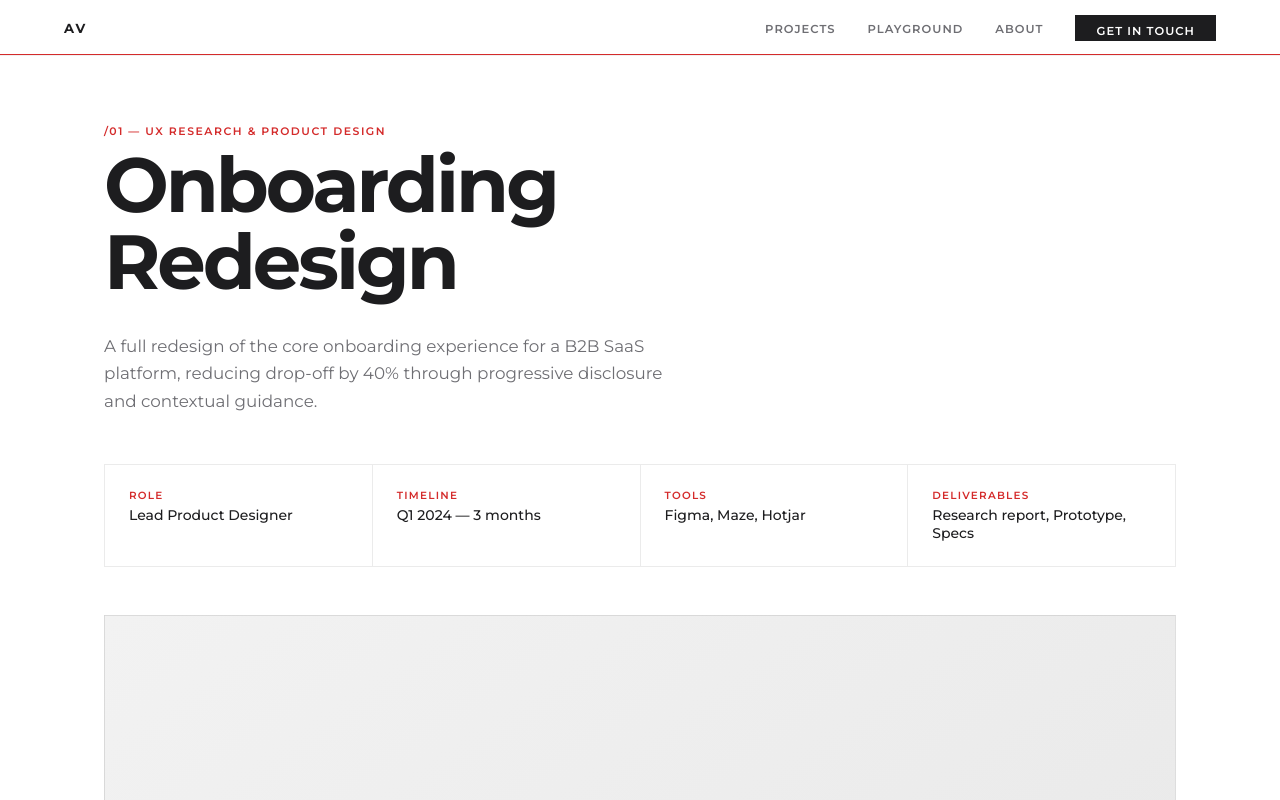
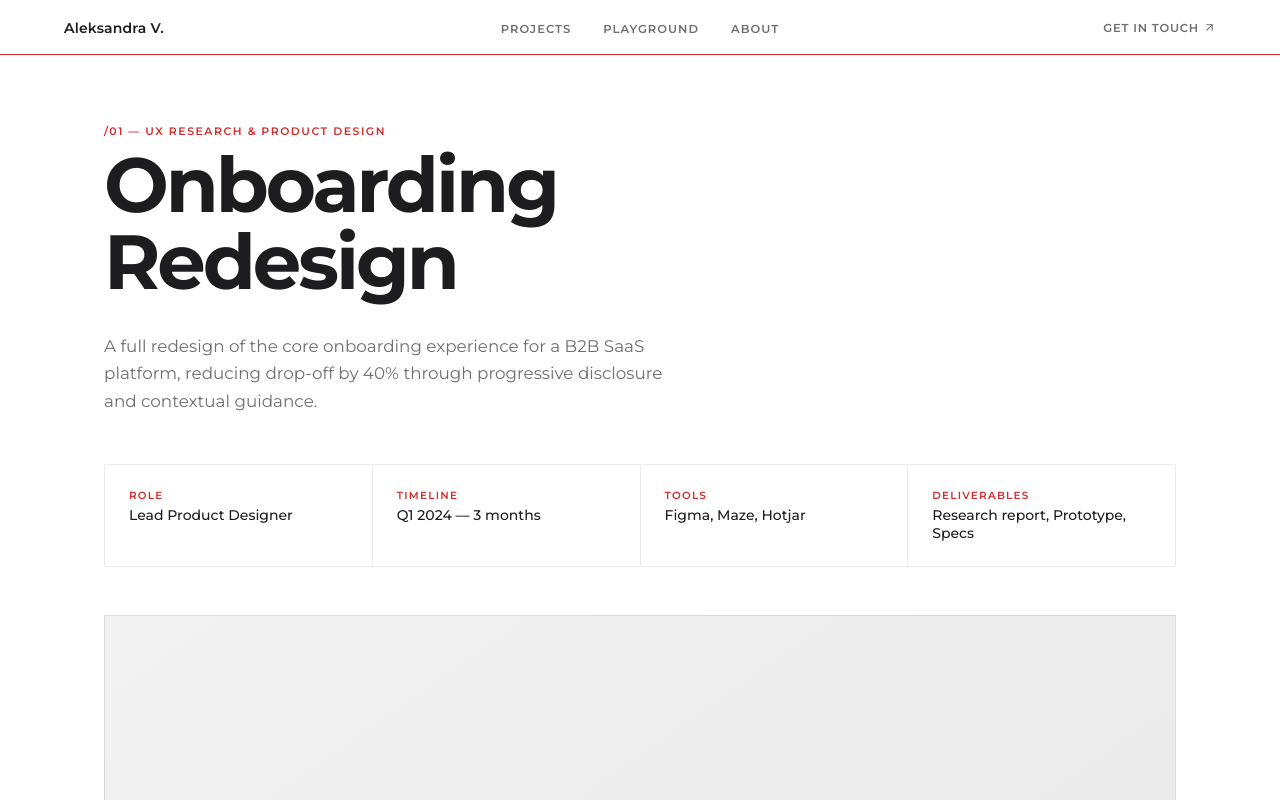
Before and after one commit to slowturtle1/Portfolio, a Next.js app: page /Portfolio/projects/project-alpha in a window 1280 px wide. Shown: the top 800 px of the page. Built offline with nearby package versions, Linux system fonts and the light colour scheme.

Commit message:
Redesign nav and update branding to Aleksandra Vugdragovic
Centered nav layout, refined logo, scroll-aware border, text CTA.
Updated all page titles from Igor J to Aleksandra Vugdragovic.

```diff
--- a/src/app/globals.css
+++ b/src/app/globals.css
@@ -132,28 +132,32 @@ img { display: block; max-width: 100%; }
   top: 0; left: 0; right: 0;
   width: 100%;
   height: var(--nav-h);
-  background: rgba(255, 255, 255, 0.82);
-  backdrop-filter: saturate(180%) blur(24px);
-  -webkit-backdrop-filter: saturate(180%) blur(24px);
-  border-bottom: 1px solid rgba(0, 0, 0, 0.06);
-  display: flex;
+  background: rgba(255, 255, 255, 0.8);
+  backdrop-filter: saturate(180%) blur(20px);
+  -webkit-backdrop-filter: saturate(180%) blur(20px);
+  border-bottom: 1px solid transparent;
+  display: grid;
+  grid-template-columns: 1fr auto 1fr;
   align-items: center;
-  justify-content: space-between;
   padding: 0 var(--space-3xl);
   z-index: 100;
-  animation: fadeInUp 0.4s ease-out both;
+  transition: border-color 0.4s ease, background 0.4s ease;
+}
+.nav-scrolled {
+  border-bottom-color: rgba(0, 0, 0, 0.07);
+  background: rgba(255, 255, 255, 0.92);
 }
 .nav-logo {
-  font-size: 0.82rem;
-  font-weight: 700;
-  letter-spacing: 0.14em;
-  text-transform: uppercase;
+  font-size: 0.88rem;
+  font-weight: 600;
+  letter-spacing: 0.01em;
   color: var(--text-primary);
 }
 .nav-links {
   display: flex;
   align-items: center;
   gap: var(--space-xl);
+  justify-content: center;
 }
 .nav-links a {
   font-size: 0.72rem;
@@ -189,11 +193,24 @@ img { display: block; max-width: 100%; }
   transform-origin: left;
   z-index: 1;
 }
-.nav-cta {
-  color: var(--text-on-dark) !important;
-  padding: 8px 20px;
+.nav-right {
+  display: flex;
+  align-items: center;
+  justify-content: flex-end;
+  gap: var(--space-md);
 }
-.nav-cta::after { display: none !important; }
+.nav-cta-text {
+  display: inline-flex;
+  align-items: center;
+  gap: 4px;
+  font-size: 0.72rem;
+  font-weight: 600;
+  letter-spacing: 0.07em;
+  text-transform: uppercase;
+  color: var(--text-secondary);
+  transition: color 0.2s ease;
+}
+.nav-cta-text:hover { color: var(--text-primary); }
 .nav-hamburger {
   display: none;
   background: none;
@@ -838,7 +855,9 @@ img { display: block; max-width: 100%; }
 @media (max-width: 640px) {
   :root { --space-3xl: 24px; --space-4xl: 48px; --space-5xl: 72px; }
 
-  .nav-links li:not(:last-child) { display: none; }
+  .nav { grid-template-columns: 1fr auto; }
+  .nav-links { display: none; }
+  .nav-cta-text { display: none; }
   .nav-hamburger { display: flex; }
 
   .hero { padding-left: var(--space-lg); padding-right: var(--space-lg); }
--- a/src/app/projects/project-alpha/page.tsx
+++ b/src/app/projects/project-alpha/page.tsx
@@ -1,7 +1,7 @@
 import type { Metadata } from 'next'
 import Link from 'next/link'
 
-export const metadata: Metadata = { title: 'Onboarding Redesign — Igor J' }
+export const metadata: Metadata = { title: 'Onboarding Redesign — Aleksandra Vugdragovic' }
 
 export default function ProjectAlpha() {
   return (
--- a/src/app/projects/project-design-system/page.tsx
+++ b/src/app/projects/project-design-system/page.tsx
@@ -1,7 +1,7 @@
 import type { Metadata } from 'next'
 import Link from 'next/link'
 
-export const metadata: Metadata = { title: 'Design System — Igor J' }
+export const metadata: Metadata = { title: 'Design System — Aleksandra Vugdragovic' }
 
 export default function ProjectDesignSystem() {
   return (
--- a/src/app/projects/project-mobile-app/page.tsx
+++ b/src/app/projects/project-mobile-app/page.tsx
@@ -1,7 +1,7 @@
 import type { Metadata } from 'next'
 import Link from 'next/link'
 
-export const metadata: Metadata = { title: 'Mobile App — Igor J' }
+export const metadata: Metadata = { title: 'Mobile App — Aleksandra Vugdragovic' }
 
 export default function ProjectMobileApp() {
   return (
--- a/src/components/Nav.tsx
+++ b/src/components/Nav.tsx
@@ -3,29 +3,36 @@
 import Link from 'next/link'
 import { usePathname } from 'next/navigation'
 import { useState } from 'react'
-import { Menu, X } from 'lucide-react'
-import { motion, AnimatePresence, useScroll, useTransform } from 'framer-motion'
+import { Menu, X, ArrowUpRight } from 'lucide-react'
+import { motion, AnimatePresence, useScroll, useTransform, useMotionValueEvent } from 'framer-motion'
 
 const navLinks = [
-  { href: '/#projects', label: 'Projects', internal: true },
-  { href: '/#playground', label: 'Playground', internal: true },
-  { href: '/about', label: 'About', internal: true },
+  { href: '/#projects', label: 'Projects' },
+  { href: '/#playground', label: 'Playground' },
+  { href: '/about', label: 'About' },
 ]
 
 export default function Nav() {
   const pathname = usePathname()
   const [menuOpen, setMenuOpen] = useState(false)
-  const { scrollYProgress } = useScroll()
+  const [scrolled, setScrolled] = useState(false)
+  const { scrollY, scrollYProgress } = useScroll()
   const scaleX = useTransform(scrollYProgress, [0, 1], [0, 1])
+
+  useMotionValueEvent(scrollY, 'change', (v) => setScrolled(v > 60))
 
   return (
     <>
-      <nav className="nav">
-        {/* Scroll progress bar */}
+      <motion.nav
+        className={`nav${scrolled ? ' nav-scrolled' : ''}`}
+        initial={{ y: -10, opacity: 0 }}
+        animate={{ y: 0, opacity: 1 }}
+        transition={{ duration: 0.5, ease: [0.25, 0.1, 0.25, 1] }}
+      >
         <motion.div className="nav-progress" style={{ scaleX }} />
 
         <Link href="/" className="nav-logo">
-          AV
+          Aleksandra V.
         </Link>
 
         <ul className="nav-links">
@@ -39,13 +46,12 @@ export default function Nav() {
               </Link>
             </li>
           ))}
-          <li>
-            <a href="mailto:hello@avugdragovic.com" className="btn-primary nav-cta">
-              Get in touch
-            </a>
-          </li>
         </ul>
 
+        <div className="nav-right">
+          <a href="mailto:hello@avugdragovic.com" className="nav-cta-text">
+            Get in touch <ArrowUpRight size={13} strokeWidth={2} />
+          </a>
           <button
             className="nav-hamburger"
             aria-label="Open menu"
@@ -53,7 +59,8 @@ export default function Nav() {
           >
             <Menu size={22} strokeWidth={1.5} />
           </button>
-      </nav>
+        </div>
+      </motion.nav>
 
       <AnimatePresence>
         {menuOpen && (
@@ -65,7 +72,7 @@ export default function Nav() {
             transition={{ type: 'spring', stiffness: 300, damping: 32 }}
           >
             <div className="mobile-menu-header">
-              <span className="nav-logo">AV</span>
+              <span className="nav-logo">Aleksandra V.</span>
               <button
                 className="mobile-menu-close"
                 aria-label="Close menu"
```
Lines whose indentation alone changed are shown as unchanged.
